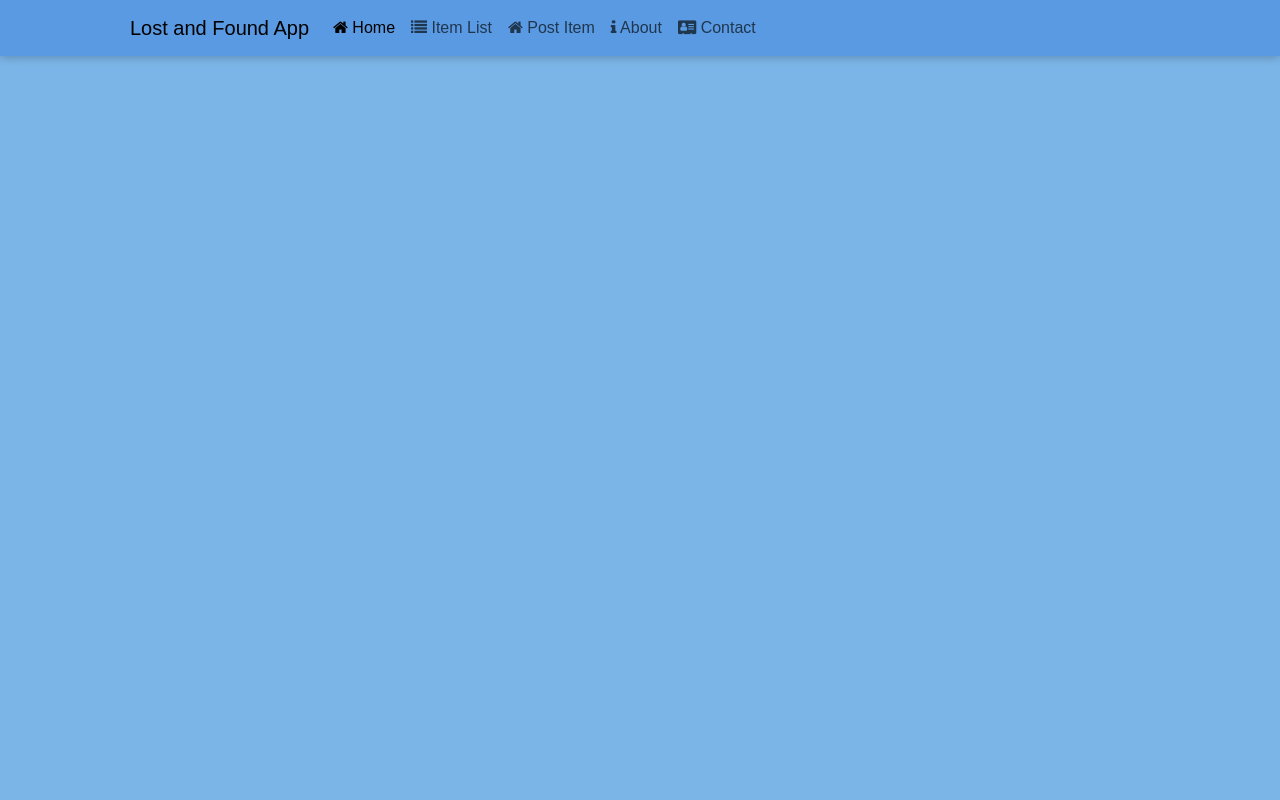
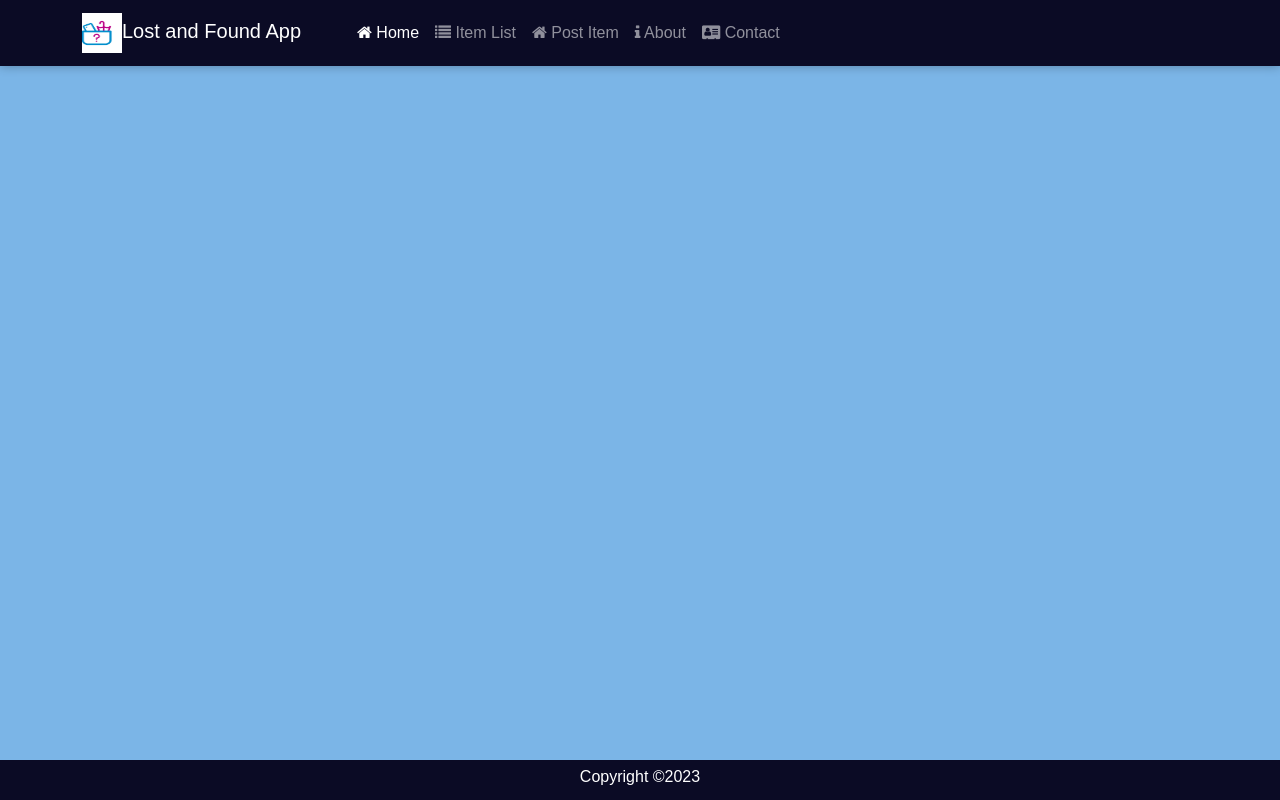
Before and after one commit to Henman2/lfapp-frontend, a React (Create React App) app: page / in a window 1280 px wide. Built offline with nearby package versions, Linux system fonts and the light colour scheme.

Commit message:
Add footer component

```diff
--- a/src/App.js
+++ b/src/App.js
@@ -1,13 +1,14 @@
 import React, { Component } from 'react';
 import Header from './components/Header';
+import Footer from './components/Footer';
 import './style/App.css';
 
 class App extends Component {
   render() {
     return (
       <div className="App">
-      <Header />
-
+        <Header />
+        <Footer />
       </div>
     );
   }
--- a/src/components/Footer.js
+++ b/src/components/Footer.js
@@ -0,0 +1,10 @@
+const Footer = ()=>{
+    const currentYear = new Date().getFullYear();
+    return (
+        <footer className="App-footer">
+            <p>Copyright ©{currentYear}</p>
+        </footer>
+    )
+
+}
+export default Footer;
--- a/src/components/Header.js
+++ b/src/components/Header.js
@@ -1,4 +1,5 @@
 import React, { useState } from 'react';
+import logo from '../app/assets/Images/logo.png';
 import {
     Collapse,
     Navbar,
@@ -13,8 +14,8 @@ const Header = ()=>{
     const [isOpen, setIsOpen] = useState(false);
     const toggle = () => setIsOpen(!isOpen);
     return(
-        <Navbar className='App-header' expand='md' container>
-            <NavbarBrand className='ms-5' href="/">Lost and Found App</NavbarBrand>
+        <Navbar className='App-header justify-content-center' dark expand='md' container>
+            <NavbarBrand className='me-5' href="/"><img src={logo} style={{height:40, width:40}} alt='logo'/>Lost and Found App</NavbarBrand>
             <NavbarToggler onClick={toggle} />
             <Collapse isOpen={isOpen} navbar>
                 <Nav className="me-auto" navbar>
--- a/src/style/App.css
+++ b/src/style/App.css
@@ -3,19 +3,20 @@
 }
 
 .App-header {
-  background-color: #2d75dc6b;
+  position: absolute;
   margin:0;
   padding: 16px 32px;
   box-shadow: 0 0 10px 0 rgba(0, 0, 0, 0.3);
   width:100%;
-  align-content: center;
   color: #ffff;
+  text-align: center;
+  background-color: rgb(11, 11, 37);
 }
-
 .App-footer{
   position: absolute;
   text-align: center;
   bottom: 0;
+  padding-top: 5px;
   width: 100%;
   height: 2.5rem;
   color: #ffff;
```
Also changed, not shown: src/app/assets/Images/logo.png (added).
